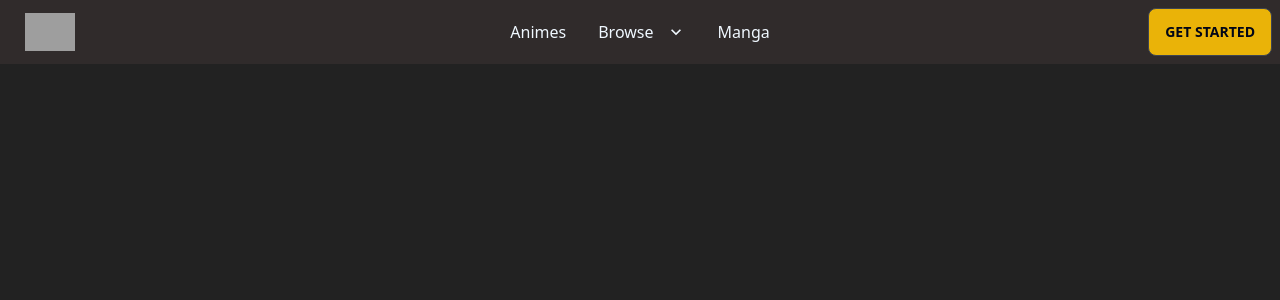
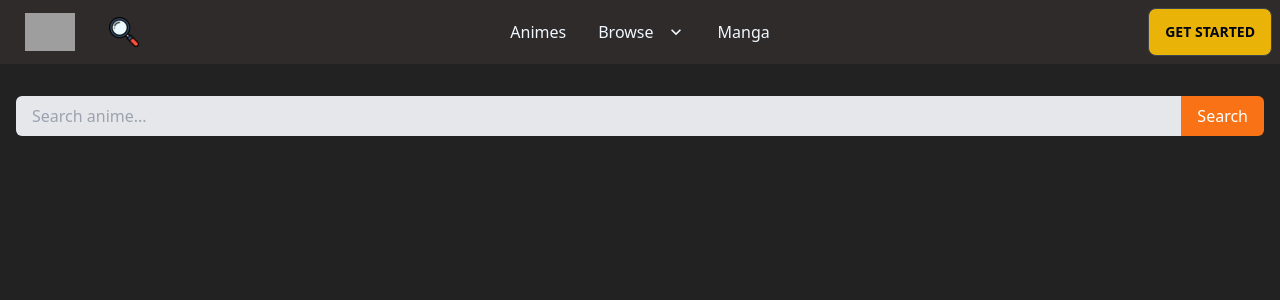
Before and after one commit to amadich/Burgeranime-Dub, a React (Vite) app in the folder client/: page /search in a window 1280 px wide. Shown: the top 300 px of the page. Built offline with nearby package versions, Linux system fonts and the light colour scheme; grey boxes are pictures that could not be loaded.

Commit message:
Add files via upload

```diff
--- a/client/src/App.jsx
+++ b/client/src/App.jsx
@@ -16,6 +16,7 @@ import { useEffect, useState } from 'react';
 import Header_null from './components/Header_null';
 import Watch from './Pages/Watch';
 import ScrollToTopOnNavigate from './components/ScrollToTopOnNavigate';
+import Search from './Pages/Search';
 
 function App() {
   const [cookie, setCookie] = useCookies(['acc_tokens']);
@@ -61,6 +62,7 @@ function App() {
           {rank == 1 ? <Route path="/Profile/Console/AddEps" element={<AddEps />} /> : null}
           <Route path="/series/:id" element={<Series />} />
           <Route path="/watch/:id/:epsID" element={<Watch />} />
+          <Route path='/search' element={<Search />} />
         </Routes>
 
       </Router>
--- /dev/null
+++ b/client/src/Pages/Search.jsx
@@ -0,0 +1,72 @@
+import React, { useState } from 'react';
+import axios from 'axios';
+import { Link } from 'react-router-dom';
+
+function Search() {
+  const [query, setQuery] = useState('');
+  const [searchResults, setSearchResults] = useState([]);
+
+  const handleSearch = async () => {
+    try {
+      const response = await axios.get('http://localhost:3001/getanimes', {
+        params: {
+          query: query
+        }
+      });
+
+      // Filter anime based on the query
+      const filteredResults = response.data.mycatalog.filter(anime => {
+        const animeTitle = anime.title.toLowerCase();
+        const searchQuery = query.toLowerCase();
+        return animeTitle.includes(searchQuery);
+      });
+
+      setSearchResults(filteredResults);
+    } catch (error) {
+      console.error('Error searching anime:', error);
+    }
+  };
+
+  return (
+    <div className="container mx-auto px-4 py-8 mt-16  absolute w-full h-full">
+      <div className=" mx-auto m-auto w-full">
+        <div className="flex items-center m-auto w-full">
+          <input
+            type="text"
+            value={query}
+            onChange={(e) => setQuery(e.target.value)}
+            placeholder="Search anime..."
+            className="w-full py-2 px-4 rounded-l-md bg-gray-200 focus:outline-none focus:bg-white text-black"
+          />
+          <button
+            onClick={handleSearch}
+            className="py-2 px-4 bg-orange-500 hover:bg-orange-600 text-white rounded-r-md focus:outline-none"
+          >
+            Search
+          </button>
+        </div>
+
+        <div className="mt-8 xl:inline-flex">
+          {searchResults.map(anime => (
+            <Link to={`/series/${anime._id}`}  key={anime._id}><div className="bg-[#222] border rounded-lg shadow-md p-4 mb-4">
+              <div className="flex items-center">
+                <img
+                  src={"http://localhost:3001/catalog/uploads/"+anime.img1}
+                  alt={anime.title}
+                  className="w-48 h-48 rounded-[1rem]"
+                />
+                <div className="ml-4">
+                  <h2 className="text-lg font-semibold text-white">{anime.title}</h2>
+                  <p className="text-gray-400">{anime.disc}</p>
+                </div>
+              </div>
+            </div>
+            </Link>
+          ))}
+        </div>
+      </div>
+    </div>
+  );
+}
+
+export default Search;
--- a/client/src/components/Header.jsx
+++ b/client/src/components/Header.jsx
@@ -1,6 +1,6 @@
 import { Link } from 'react-router-dom';
 import LOGO from '../../public/burgeranime.png';
-
+import Transparency from '../../public/assets/transparency.png';
 import {useCookies} from 'react-cookie';
 function Header({ user }) {
    const [cookie,setCookie] = useCookies(['acc_tokens']);
@@ -47,6 +47,10 @@ function Header({ user }) {
                   <Link to="/" className="btn btn-ghost normal-case text-xl">
                      <img src={LOGO} alt="Logo Burger Anime"  width={50}/>
                   </Link>
+                  <Link to="/search" className="btn btn-ghost normal-case text-xl">
+                     <img src={Transparency} alt="Logo Burger Anime"  width={30}/>
+                  </Link>
+
                </div>
                <div className="navbar-center hidden lg:flex">
                   <ul className="menu menu-horizontal px-1">
--- a/client/src/components/Header_null.jsx
+++ b/client/src/components/Header_null.jsx
@@ -1,5 +1,6 @@
 import { Link } from 'react-router-dom';
 import LOGO from '../../public/burgeranime.png';
+import Transparency from '../../public/assets/transparency.png';
 function Header_null() {
 
    return (
@@ -28,6 +29,11 @@ function Header_null() {
                   <Link to="/" className="btn btn-ghost normal-case text-xl">
                      <img src={LOGO} alt="Logo Burger Anime"  width={50}/>
                   </Link>
+
+                  <Link to="/search" className="btn btn-ghost normal-case text-xl">
+                     <img src={Transparency} alt="Logo Burger Anime"  width={30}/>
+                  </Link>
+
                </div>
                <div className="navbar-center hidden lg:flex">
                   <ul className="menu menu-horizontal px-1">
```
